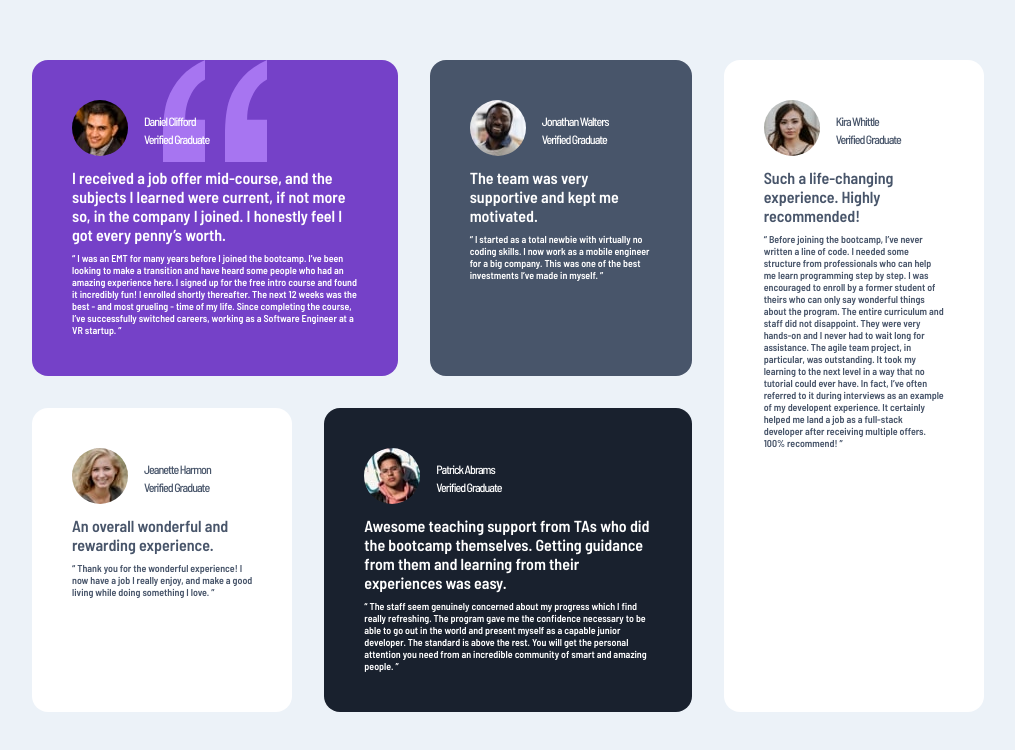
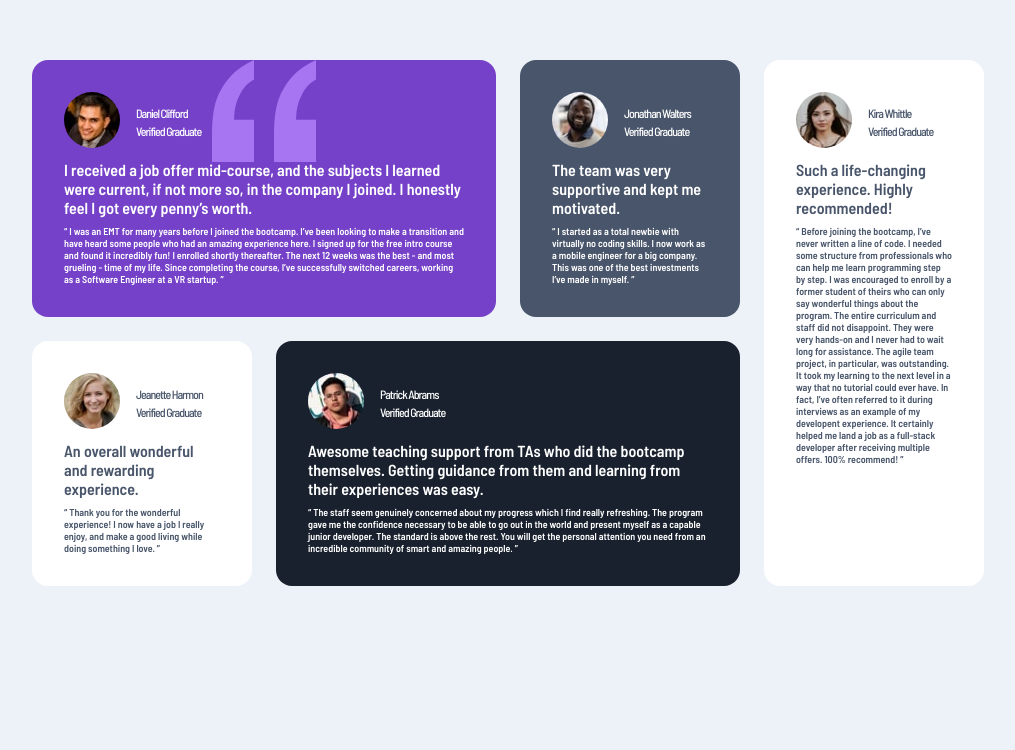
Before and after one commit to danielfayo/testimonials-grid-section-repo, a plain HTML site: page index.html in a window 1280 px wide. Shown: the part 104-854 px from the top of the page, without its empty margins (132-1147 px from the left). Drawn offline with Linux system fonts and the light colour scheme.

Commit message:
CSS Grid

```diff
--- a/style.css
+++ b/style.css
@@ -12,11 +12,12 @@ body {
 .grid {
     padding: 10.25rem;
     display: grid;
-    gap: 2rem;
+    grid-template-columns: repeat(4, 1fr);
+    gap: 1.5rem;
 }
 
 .card {
-    padding: 2.5rem;
+    padding: 2rem;
     display: flex;
     flex-direction: column;
     gap: 0.5rem;
```
